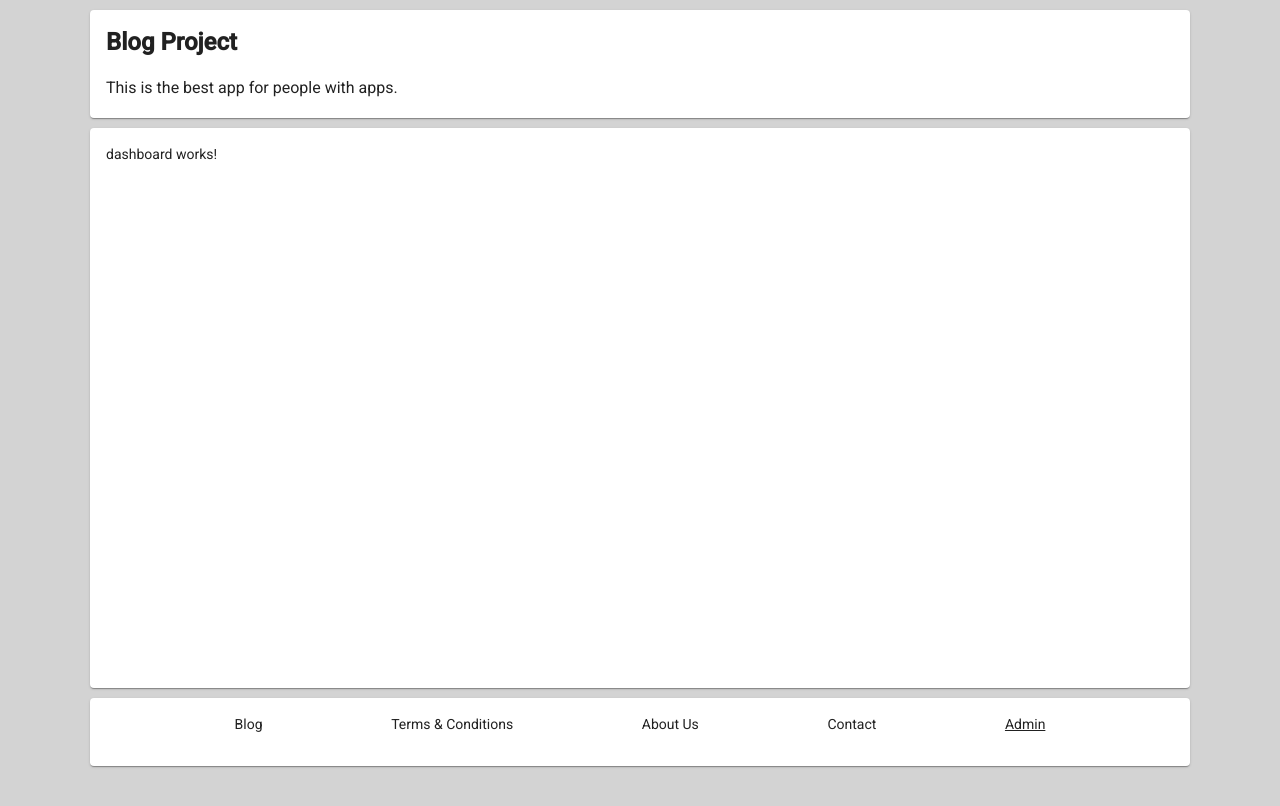
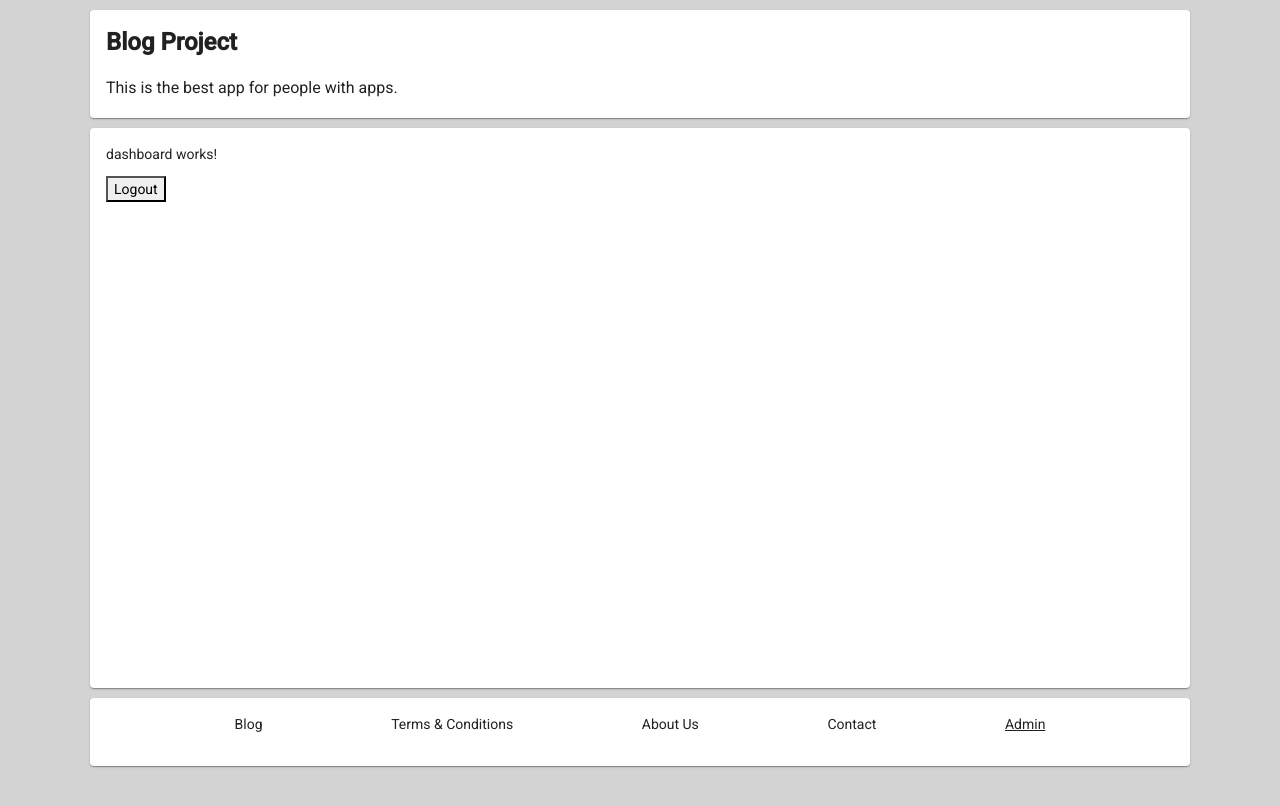
Before and after one commit to SanyiToth/simple-blog-angular, an Angular app: page /admin in a window 1280 px wide. Shown: the top 806 px of the page. Built offline with nearby package versions, Linux system fonts and the light colour scheme; sample sign-in values are in the browser's storage.

Commit message:
logout works

```diff
--- a/src/app/auth/auth.service.ts
+++ b/src/app/auth/auth.service.ts
@@ -32,6 +32,7 @@
   }
 
   logout(): void {
+    localStorage.setItem('jwt', JSON.stringify(''));
     this.jwtSubject.next(null);
   }
 
--- a/src/app/features/contact/contact.component.html
+++ b/src/app/features/contact/contact.component.html
@@ -14,7 +14,6 @@
 
 
   <form *ngIf="!successAlert" #contactForm="ngForm" (submit)="onSubmit(contactForm)">
-
     <div *ngIf="errorAlert" class="alert alert-danger alert-dismissible fade show" role="alert">
       <strong>{{errorMessage}}</strong>Your message has not been sent!
       <button (click)="closeErrorAlert()" type="button" class="close" data-dismiss="alert" aria-label="Close">
--- a/src/app/features/dashboard/dashboard.component.html
+++ b/src/app/features/dashboard/dashboard.component.html
@@ -1,7 +1,18 @@
 <app-header>
   <h1>Blog Project</h1>
   <h3>This is the best app for people with apps.</h3>
+
 </app-header>
+
+
 <mat-card>
-  <p>dashboard works!</p>
+  <div *ngIf="!loggedOut">
+    <p>dashboard works!</p>
+    <button (click)="logout()">Logout</button>
+  </div>
+
+  <div *ngIf="loggedOut">
+    <h1>You logged out!</h1>
+  </div>
+
 </mat-card>
--- a/src/app/features/dashboard/dashboard.component.ts
+++ b/src/app/features/dashboard/dashboard.component.ts
@@ -1,4 +1,6 @@
-import { Component, OnInit } from '@angular/core';
+import {Component, OnInit} from '@angular/core';
+import {AuthService} from '../../auth/auth.service';
+import {Router} from '@angular/router';
 
 @Component({
   selector: 'app-dashboard',
@@ -7,9 +9,19 @@
 })
 export class DashboardComponent implements OnInit {
 
-  constructor() { }
+  loggedOut = false;
+
+  constructor(private authService: AuthService, private router: Router) {
+  }
 
   ngOnInit(): void {
   }
 
+  logout(): void {
+    this.loggedOut = true;
+    this.authService.logout();
+    setTimeout(() => {
+      this.router.navigate(['/login']);
+    }, 1000);
+  }
 }
```
